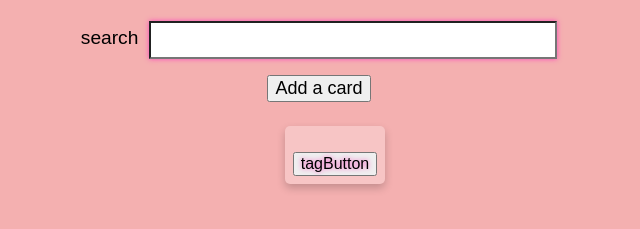
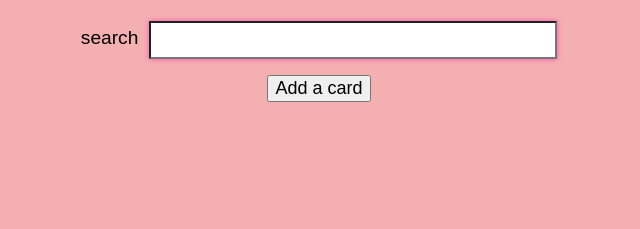
Before and after one commit to RJMorriss/011-Frontend-Development-Pinboard-RobertJM, a plain HTML site: page index.html in a window 1280 px wide. Shown: the part 139-368 px from the top of the page, without its empty margins (321-961 px from the left). Drawn offline with Linux system fonts and the light colour scheme; a web font is replaced by a local one.

Commit message:
modified empty card container

```diff
--- a/index.html
+++ b/index.html
@@ -20,13 +20,6 @@
       <p class="searchResult"></p>
       <button class="newCardButton">Add a card</button>
     </div>
-    <div class="cardContainer">
-      <div class="card">
-        <img />
-        <div class="tagContainer">
-          <button class="tagButton">tagButton</button>
-        </div>
-      </div>
-    </div>
+    <div class="cardContainer" id="cardContainer"></div>
   </body>
 </html>
```
